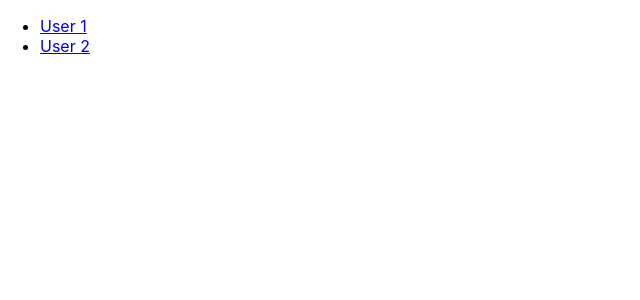
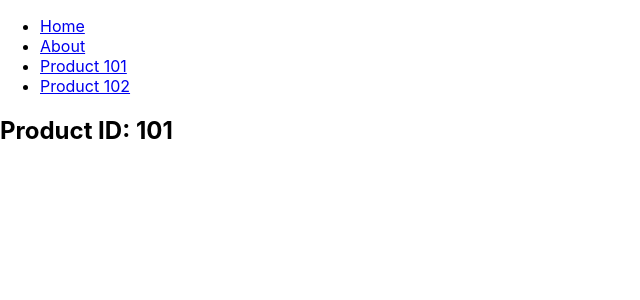
Before and after one commit to salinpaul94/60_DAY_PLAN_FOR_CROSS_PALTFORM_DEVELOPMENT, a React (Create React App) app in the folder my-router-app/: page /product/101 in a window 1280 px wide. Before the commit this address had no page. Shown: the top 300 px of the page, without its empty margins (0-640 px from the left). Built offline with nearby package versions, Linux system fonts and the light colour scheme.

Commit message:
task 20 project

```diff
--- a/my-router-app/src/App.js
+++ b/my-router-app/src/App.js
@@ -1,5 +1,5 @@
 import './App.css';
-import RouterPracticeTask19Example2 from './componentsDay5/RoutesPracticeTask19Example2';
+import RoutesPracticeTask20 from './componentsDay5/RoutesPracticeTask20';
 
 function App() {
   return (
@@ -14,7 +14,8 @@ function App() {
     // <UseNavigateTask18Example1/>
     // <RouterParameterTask18Example2/>
     // <RoutesPracticeTask19Example1/>
-    <RouterPracticeTask19Example2/>
+    // <RouterPracticeTask19Example2/>
+    <RoutesPracticeTask20/>
   );
 }
 
--- /dev/null
+++ b/my-router-app/src/componentsDay5/RoutesPracticeTask20.js
@@ -0,0 +1,39 @@
+import React from "react";
+import { BrowserRouter as Router, Route, Routes, Link, useParams } from "react-router-dom";
+
+function Home() {
+  return <h2>Home 20</h2>;
+}
+
+function About() {
+  return <h2>About 20</h2>;
+}
+
+function Product() {
+  const { id } = useParams();
+  return <h2>Product ID: { id}</h2>;
+}
+
+function RoutesPracticeTask20() {
+  return (
+    <Router>
+      <div>
+        <nav>
+          <ul>
+            <li><Link to="/">Home</Link></li>
+            <li><Link to="/about">About</Link></li>
+            <li><Link to="/product/101">Product 101</Link></li>
+            <li><Link to="/product/102">Product 102</Link></li>
+          </ul>
+        </nav>
+        <Routes>
+          <Route path="/" element={<Home/>}/>
+          <Route path="/about" element={<About/>}/>
+          <Route path="/product/:id" element={<Product/>} />
+        </Routes>
+      </div>
+    </Router>
+  );
+}
+
+export default RoutesPracticeTask20;
```
